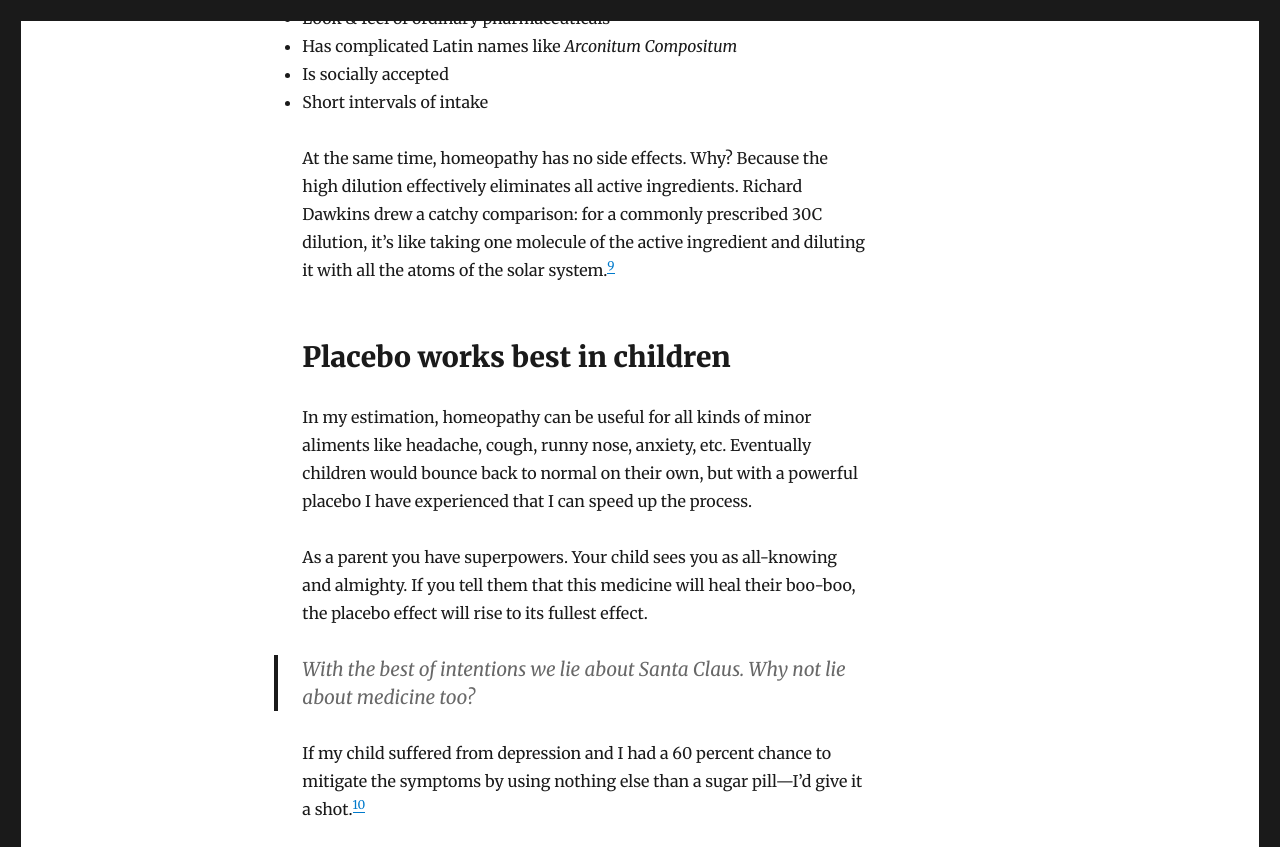
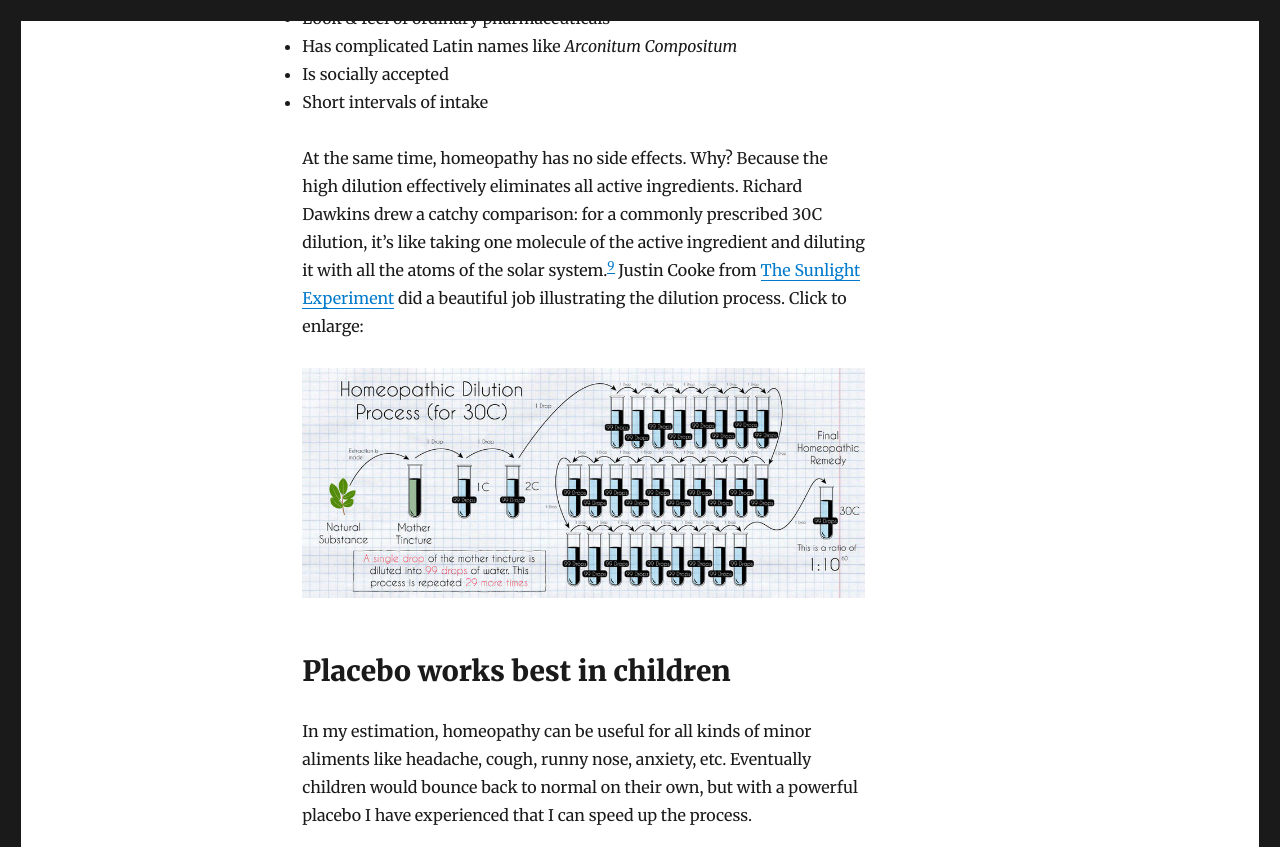
Before and after one commit to sapiensoup/sapiensoup.com, a Jekyll site: the page built from _posts/2017-03-06-placebo-homeopathy.md, in a window 1280 px wide and 900 px high, scrolled down 4769 px, cut to the strip 0-847 px from the top of the window. Built offline with Jekyll 4.4.1, drawn with Linux system fonts in a browser that asks for light colours; comment, search, counter and statistics services are not loaded.

Commit message:
Add TSE dilution infographic

```diff
--- a/_posts/2017-03-06-placebo-homeopathy.md
+++ b/_posts/2017-03-06-placebo-homeopathy.md
@@ -65,7 +65,9 @@ Homeopathy checks all boxes for being a powerful placebo:
 - Is socially accepted
 - Short intervals of intake
 
-At the same time, homeopathy has no side effects. Why? Because the high dilution effectively eliminates all active ingredients. Richard Dawkins drew a catchy comparison: for a commonly prescribed 30C dilution, it’s like taking one molecule of the active ingredient and diluting it with all the atoms of the solar system.[^dawkins]
+At the same time, homeopathy has no side effects. Why? Because the high dilution effectively eliminates all active ingredients. Richard Dawkins drew a catchy comparison: for a commonly prescribed 30C dilution, it’s like taking one molecule of the active ingredient and diluting it with all the atoms of the solar system.[^dawkins] Justin Cooke from [The Sunlight Experiment](https://thesunlightexperiment.com/blog/2016/9/15/homeopathy-skepticism?rq=homeopathy) did a beautiful job illustrating the dilution process. Click to enlarge:
+
+<a href="https://static1.squarespace.com/static/52cba3b9e4b0a14ddad6a571/t/57e0e97cf5e2318fad0c3dbc/1474357653868/Homeopathy+extreme+dilutions"> <img src="/images/placebo/homeopathy-extreme-dilutions.jpeg" alt="dilution in homeopathy" width="600">
 
 ## Placebo works best in children
 In my estimation, homeopathy can be useful for all kinds of minor aliments like headache, cough, runny nose, anxiety, etc. Eventually children would bounce back to normal on their own, but with a powerful placebo I have experienced that I can speed up the process.
```
Also changed, not shown: images/placebo/homeopathy-extreme-dilutions.jpeg (added).
